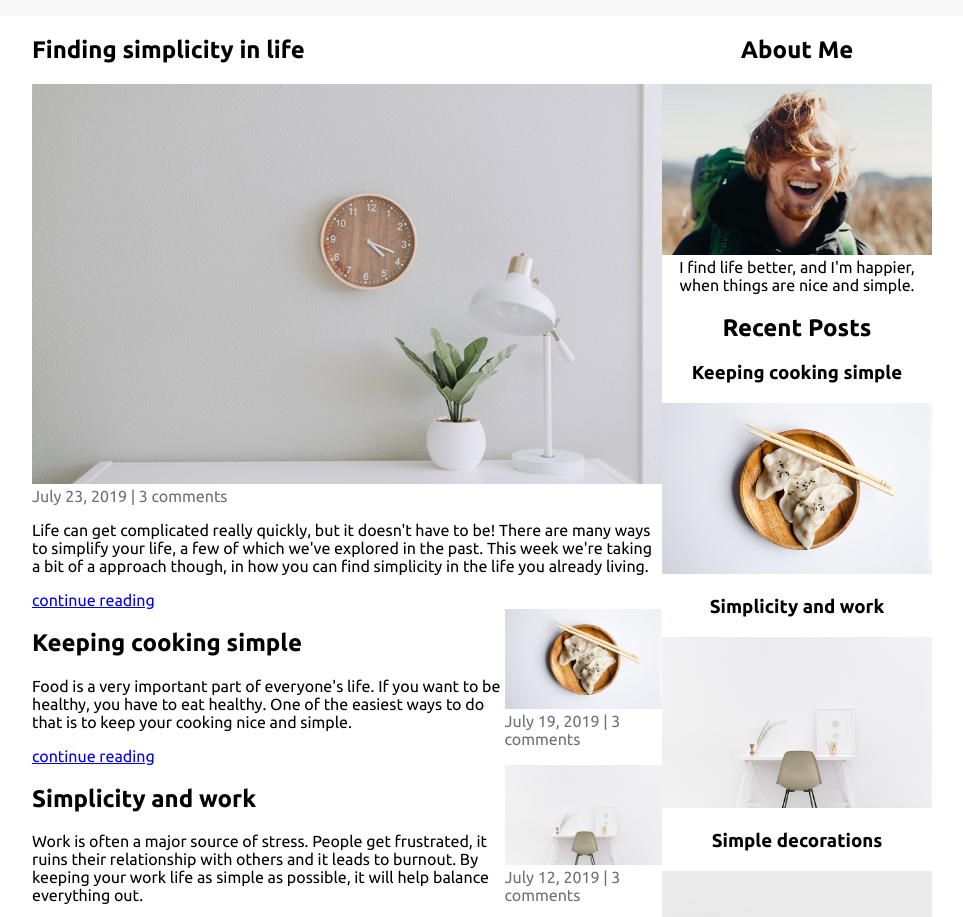
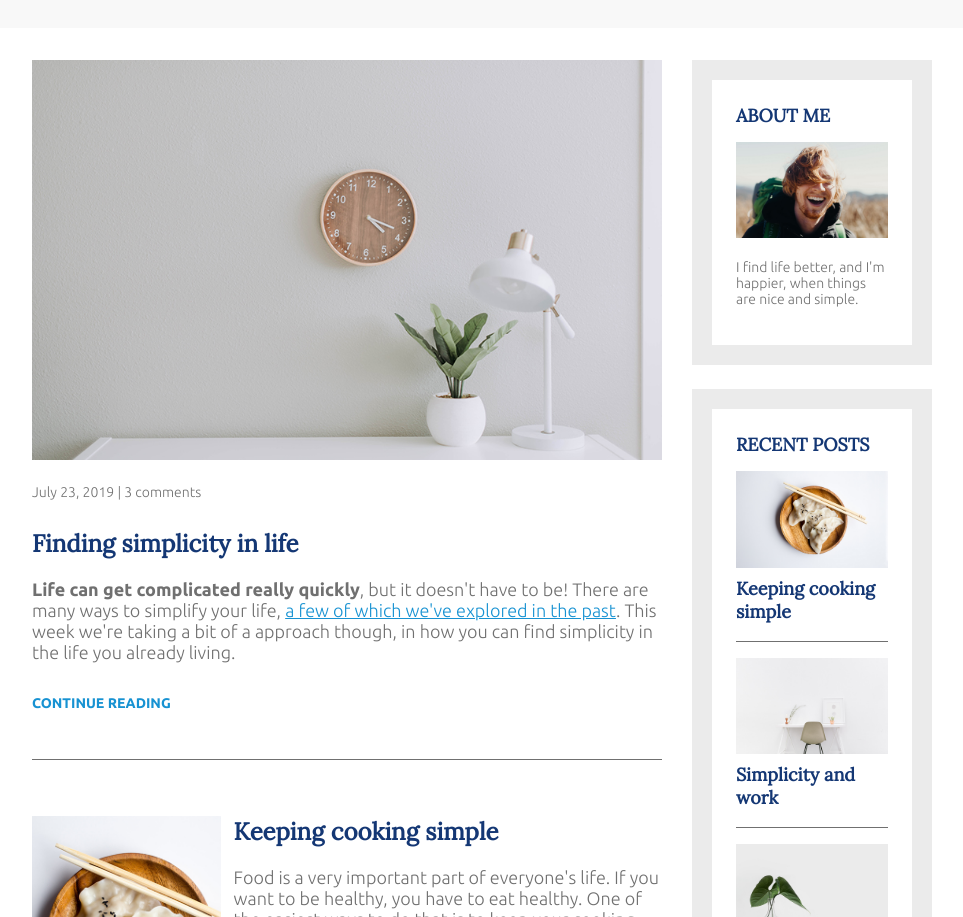
Before and after one commit to jadeifurung/the-simple-life-blog, a plain HTML site: page index.html in a window 1280 px wide. Shown: the part 102-1019 px from the top of the page, without its empty margins (158-1121 px from the left). Drawn offline with Linux system fonts and the light colour scheme.

Commit message:
Finish homepage.

```diff
--- a/css/styles.css
+++ b/css/styles.css
@@ -1,30 +1,65 @@
+* {
+    box-sizing: border-box;
+}
+
 body {
     margin: 0;
     font-family: 'Ubuntu', sans-serif;
+    font-weight: 300;
+    color: #707070;
 }
 
-h1, p {
+h1,
+h2,
+h3,
+p {
     margin-top: 0;
 }
 
+img {
+    max-width: 100%;
+    display: block;
+}
+
+
+
+
+
 /* || Typography */
 
+h1,
+h2,
+h3 {
+    font-family: 'Lora', serif;
+    color: #143774;
+}
+
 h1 {
-    font-family: 'Lora', serif;
     font-weight: 400;
     font-size: 2rem;
+    margin: 0;
+}
+
+a {
+    color: #1792D2;
+}
+
+a:hover, a:focus {
     color: #143774;
-    margin: 0;
+}
+
+strong,
+nav,
+.nav-link,
+.subtitle,
+.article-read-more,
+.widget-title {
+    font-weight: 700;
 }
 
 .subtitle,
 nav {
-    font-weight: 700;
     text-transform: uppercase;
-}
-
-nav {
-    font-size: 1rem;
 }
 
 .subtitle {
@@ -33,9 +68,91 @@ nav {
     margin: 0;
 }
 
+.article-title {
+    font-size: 1.5rem;
+}
+
+.article-image {
+    margin-bottom: 1.5em;
+}
+
+.article-info,
+.article-read-more,
+.widget-body {
+    font-size: .875rem;
+}
+
+.article-info {
+    margin-bottom: 2em;
+}
+
+.article-body,
+.widget-title,
+.widget-recent-post-title {
+    font-size: 1.125rem;
+}
+
+.article-body {
+    margin-bottom: 2rem;
+}
+
+.article-read-more {
+    text-transform: uppercase;
+    text-decoration: none;
+    margin-bottom: 1rem;
+}
+
+.article-read-more:hover, .article-read-more:focus {
+    color: #143774;
+    text-decoration: underline;
+}
+
+.widget-title {
+    text-align: left;
+    text-transform: uppercase;
+}
+
+.widget-body {
+    text-align: left;
+    margin-top: 1.5em;
+}
+
+.widget-recent-post {
+    display: flex;
+    flex-direction: column;
+    border-bottom: 1px solid #707070;
+    margin-bottom: 1em;
+}
+
+.widget-recent-post:last-child {
+    border:0;
+    margin: 0;
+}
+
+.widget-recent-post-title {
+    text-align: left;
+    margin-top: .5em;
+}
+
+
+
 
 
 /* || Layout */
+
+header {
+    background-color: #f8f8f8;
+    padding: 2em 0;
+    text-align: center;
+    margin-bottom: 2em;
+}
+
+footer {
+    background-color: #143774;
+    color: #ffffff;
+    text-align: center;
+    padding: 3em 0;
+}
 
 .container {
     width: 90%;
@@ -43,41 +160,10 @@ nav {
     margin: 0 auto;
 }
 
-.container-nav {
+.container-flex {
     display: flex;
+    flex-direction: column;
     justify-content: space-between;
-}
-
-.container-home {
-    display: flex;
-}
-
-header {
-    background-color: #f8f8f8;
-    padding: 2em 0;
-}
-
-.nav-list {
-    list-style: none;
-    padding-left: 0;
-    display: flex;
-    justify-content: center;
-}
-
-.nav-list-item {
-    margin-left: 2em;
-}
-
-
-.nav-link {
-    text-decoration: none;
-    color: #707070;
-    font-weight: 700;
-    padding: .25em 0;
-}
-
-.nav-link:hover, .nav-link:focus {
-    color: #1792D2;
 }
 
 .current-page {
@@ -88,71 +174,118 @@ header {
     color: #707070;
 }
 
-main {
-    width: 70%;
+@media (min-width: 750px) {
+    main {
+        width: 70%;
+    }
+
+    aside {
+        width: 25%;
+        min-width: 240px;
+        margin-left: 1em;
+    }
+
+    .container-flex {
+        flex-direction: row;
+    }
+}
+
+/* navigation */
+
+.nav-list {
+    list-style: none;
+    padding-left: 0;
+    display: flex;
+    flex-direction: column;
+    justify-content: center;
+}
+
+.nav-list-item {
+    margin: .5em 0;
+}
+
+.nav-link {
+    text-decoration: none;
+    color: #707070;
+    padding: .25em 0;
+}
+
+.nav-link:hover, .nav-link:focus {
+    color: #1792D2;
+}
+
+@media (min-width: 750px) {
+    .nav-list {
+        flex-direction: row;
+    }
+
+    .nav-list-item {
+        margin-left: 2em;
+    }
+}
+
+/* article */
+
+.article-featured {
+    display: flex;
+    flex-direction: column;
+    border-bottom: 1px solid #707070;
+    padding-bottom: 2em;
+    margin-bottom: 2em;
 }
 
 .article-image {
-    max-width: 100%;
+    order: -1;
 }
 
 .article-info {
     color: #707070;
+    order: -1;
 }
 
 .article-recent {
     display: flex;
-}
-
-.article-recent-main {
-    width: 75%;
+    flex-direction: column;
+    justify-content: space-between;
+    padding: 1.5em 0;
+    margin-bottom: 2em;
 }
 
 .article-recent-secondary {
-    width: 25%;
+    order: -1;
 }
 
-.article-img {
-    max-width: 100%;
+@media (min-width: 750px) {
+    .article-recent {
+        flex-direction: row;
+        justify-content: space-between;
+    }
+
+    .article-recent-secondary {
+        width: 30%;
+    }
+
+    .article-recent-main {
+        width: 68%;
+    }
+
+    .article-image {
+        max-width: 100%;
+        min-height: 240px;
+        object-fit: cover;
+    }
 }
 
-
-
-.sidebar {
-    width: 30%;
-}
+/* widget */
 
 .sidebar-widget {
     width: 100%;
     text-align: center;
+    border: 20px solid #ebebeb;
+    margin-bottom: 1.5em;
+    padding: 1.5em;
 }
 
 .widget-image {
-    max-width: 100%;
+    order: -1;
 }
-
-footer {
-    background-color: #143774;
-    color: #FFFFFF;
-    text-align: center;
-}
-
-@media (max-width: 730px) {
-    .container-nav {
-        flex-direction: column;
-    }
-
-    .site-title {
-        text-align: center;
-    }
-
-    .nav-list {
-        flex-direction: column;
-        align-items: center;
-    }
-
-    .nav-list-item {
-        margin: .5em 0;
-    }
-
-}
--- a/index.html
+++ b/index.html
@@ -7,13 +7,13 @@
     <meta http-equiv="X-UA-Compatible" content="ie=edge">
     <title>The Simple Life Blog</title>
 
-    <link href="https://fonts.googleapis.com/css?family=Lora|Ubuntu:400,700&display=swap" rel="stylesheet">
+    <link href="https://fonts.googleapis.com/css?family=Lora|Ubuntu:300,400,700&display=swap" rel="stylesheet">
     <link rel="stylesheet" href="css/styles.css">
 </head>
 
 <body>
     <header>
-        <div class="container container-nav">
+        <div class="container container-flex">
             <div class="site-title">
                 <h1>
                     Living the simple life
@@ -31,15 +31,15 @@
             </nav>
         </div> <!-- / .container -->
     </header>
-    <div class="container container-home">
+    <div class="container container-flex">
         <main>
             <article class="article-featured">
                 <h2 class="article-title">Finding simplicity in life</h2>
                 <img class="article-image" src="./img/life.jpg" alt="White desk with lamp and green plant." />
                 <p class="article-info">July 23, 2019 | 3 comments</p>
                 <p class="article-body">
-                    Life can get complicated really quickly, but it doesn't have to be! There are many ways
-                    to simplify your life, a few of which we've explored in the past. This week we're taking
+                    <strong>Life can get complicated really quickly</strong>, but it doesn't have to be! There are many ways
+                    to simplify your life, <a href="#">a few of which we've explored in the past</a>. This week we're taking
                     a bit of a approach though, in how you can find simplicity in the life you already living.
                 </p>
                 <a class="article-read-more" href="#">continue reading</a>
@@ -47,7 +47,7 @@
             <article class="article-recent">
                 <div class="article-recent-main">
                     <h2 class="article-title">Keeping cooking simple</h2>
-                    <p>
+                    <p class="article-body">
                         Food is a very important part of everyone's life. If you want to be healthy,
                         you have to eat healthy. One of the easiest ways to do that is to keep your
                         cooking nice and simple.
@@ -62,7 +62,7 @@
             <article class="article-recent">
                 <div class="article-recent-main">
                     <h2 class="article-title">Simplicity and work</h2>
-                    <p>
+                    <p class="article-body">
                         Work is often a major source of stress. People get frustrated,
                         it ruins their relationship with others and it leads to burnout.
                         By keeping your work life as simple as possible, it will help balance
@@ -78,7 +78,7 @@
             <article class="article-recent">
                 <div class="article-recent-main">
                     <h2 class="article-title">Simple decorations</h2>
-                    <p>
+                    <p class="article-body">
                         A home isn't a home until you've decorated a little. People either
                         don't decorate, or they go overboard and it doesn't have the impact
                         they were hoping for. Staying simple will help draw the eye where you
@@ -87,7 +87,7 @@
                     <a class="article-read-more" href="#">continue reading</a>
                 </div>
                 <div class="article-recent-secondary">
-                    <img class="article-img" src="./img/decor.jpg" alt="Decor" />
+                    <img class="article-image" src="./img/decor.jpg" alt="Decor" />
                     <p class="article-info">July 3, 2019 | 3 comments</p>
                 </div>
             </article>
@@ -96,7 +96,7 @@
             <div class="sidebar-widget">
                 <h2 class="widget-title">About Me</h2>
                 <img class="widget-image" src="./img/about-me.jpg" alt="Profile picture">
-                <p>
+                <p class="widget-body">
                     I find life better, and I'm happier, when things are nice and simple.
                 </p>
             </div>
@@ -118,7 +118,7 @@
         </aside>
     </div>
     <footer>
-        <p>Living the Simple Life</p>
+        <p><strong>Living the Simple Life</strong></p>
         <p>Copyright 2019</p>
     </footer>
 </body>
```
